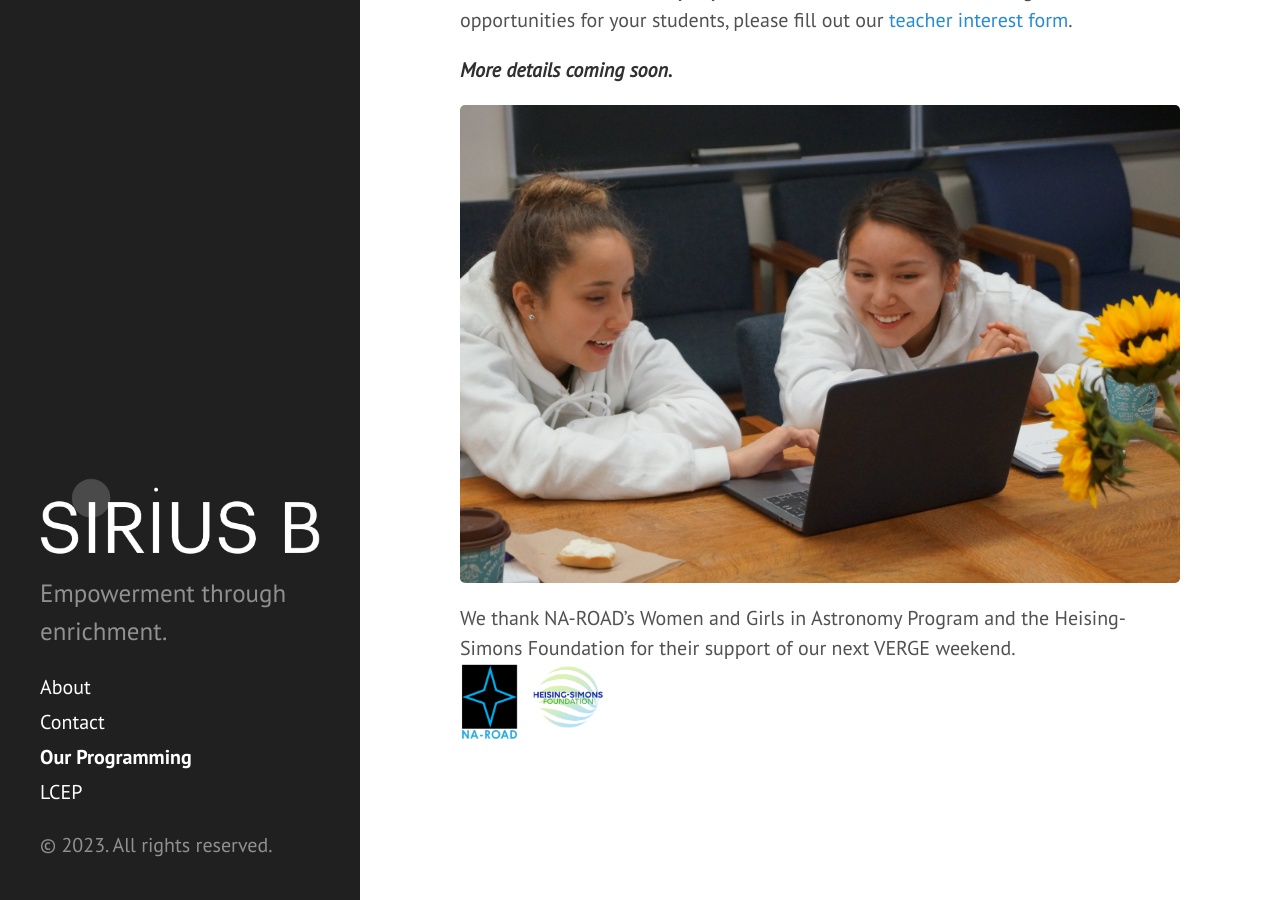
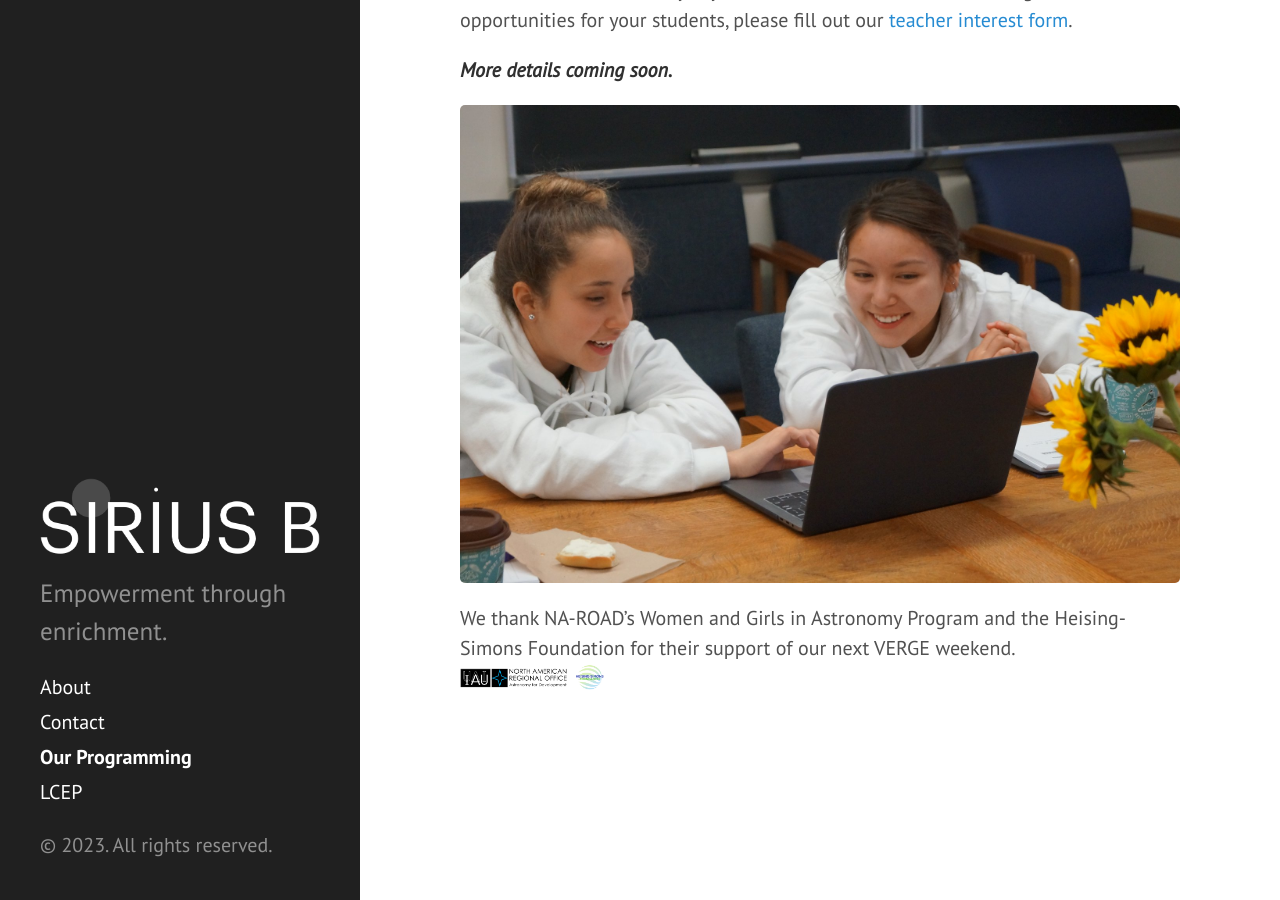
Before and after one commit to siriusb-org/siriusb-org.github.io, a Jekyll site: the page built from programming.md, in a window 1280 px wide and 900 px high, scrolled down 1358 px. Built offline with Jekyll 4.4.1, drawn with Linux system fonts in a browser that asks for light colours.

Commit message:
update with new NA-ROAD logo

```diff
--- a/programming.md
+++ b/programming.md
@@ -30,7 +30,7 @@ Interested in participating? To sign up for email updates please fill out our [s
 
 ![Participants enjoying citizen science during Stellar STEM Weekend]({{ "March2019_ssw.jpg" | relative_url }})
 
-We thank NA-ROAD's Women and Girls in Astronomy Program and the Heising-Simons Foundation for their support of our next VERGE weekend. ![Our sponsors -- NA-ROAD and the Heising-Simons Foundation]({{ "sponsors.png" | relative_url }}){:width="20%"}
+We thank NA-ROAD's Women and Girls in Astronomy Program and the Heising-Simons Foundation for their support of our next VERGE weekend. ![Our sponsors -- IAU NA-ROAD and the Heising-Simons Foundation]({{ "sponsors2.png" | relative_url }}){:width="20%"}
 
 
 
```
Also changed, not shown: sponsors2.png (added).
